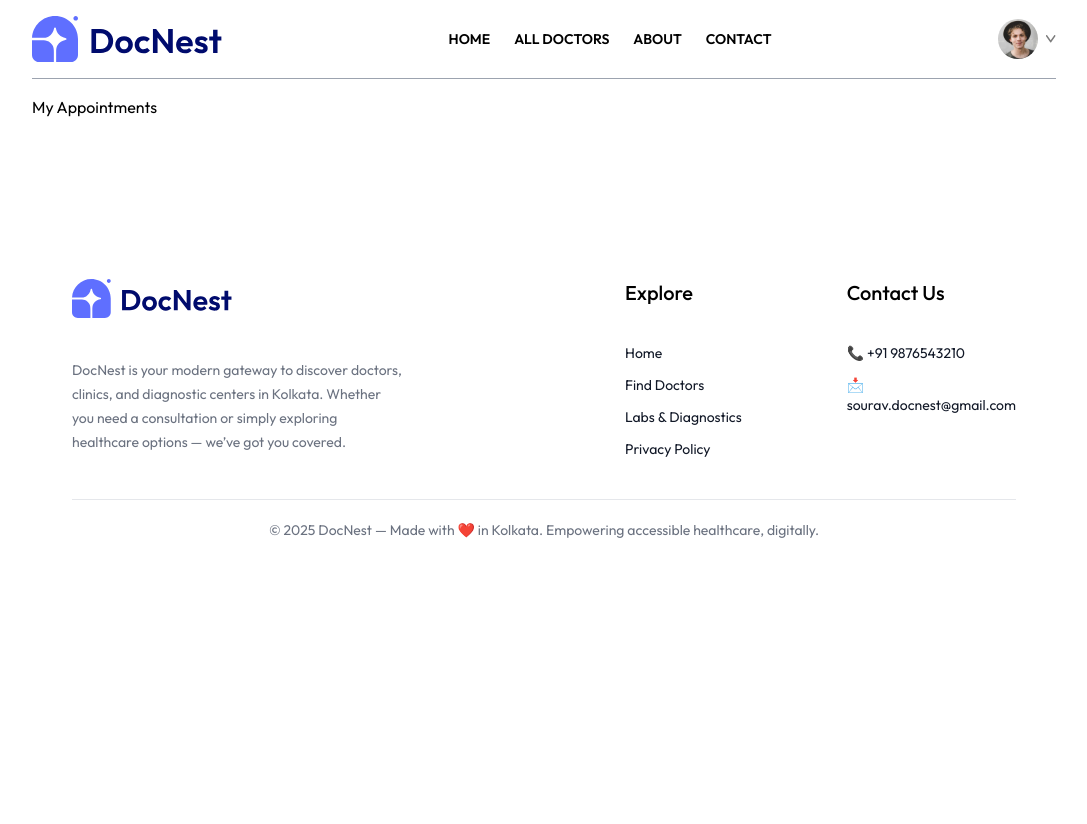
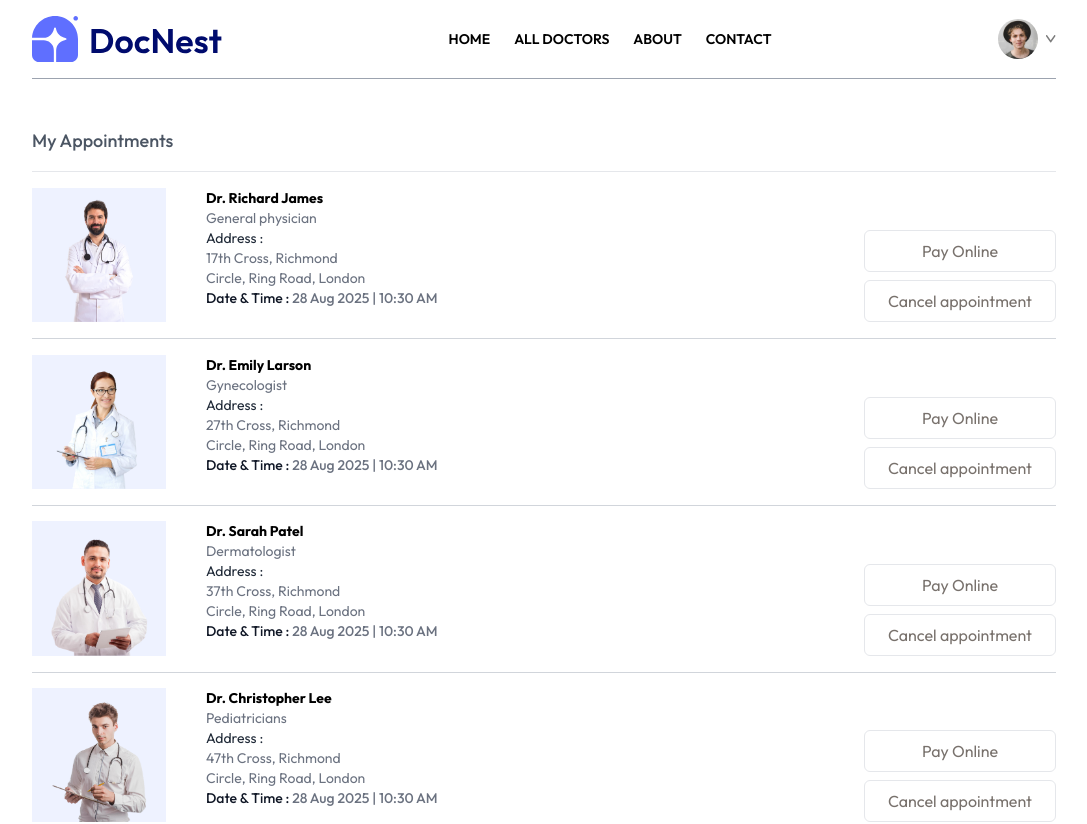
Before and after one commit to mahatasourav/DocNest, a React (Vite) app in the folder frontend/: page /my-appoinment in a window 1280 px wide. Shown: the top 824 px of the page, without its empty margins (96-1183 px from the left). Before the commit the page ends 800 px from the top, so only its background shows below. Built offline with nearby package versions, Linux system fonts and the light colour scheme; a web font is replaced by a local one.

Commit message:
feat: Refactor MyAppoinment component to use context and enhance UI layout

```diff
--- a/frontend/src/pages/MyAppoinment.jsx
+++ b/frontend/src/pages/MyAppoinment.jsx
@@ -1,9 +1,49 @@
-import React from "react";
+import React, { useContext } from "react";
+import { AppContext } from "../context/AppContext";
 
 const Myappoinment = () => {
+  const { doctors } = useContext(AppContext);
   return (
-    <div>
-      <h1>My Appointments</h1>
+    <div className="flex flex-col gap-4 mt-12">
+      <p className="text-gray-600 font-medium text-lg ">My Appointments</p>
+      <hr cclassName="h-[0.5px] bg-gray-300 border-none my-4" />
+      <div>
+        {doctors.slice(0, 4).map((item, index) => (
+          <div>
+            <div key={index} className="flex gap-10 justify-between ">
+              <div>
+                <img
+                  className="w-[134px] bg-indigo-50"
+                  src={item.image}
+                  alt=""
+                  srcset=""
+                />
+              </div>
+              <div className="flex-1 text-sm text-zinc-700 gap-3">
+                <p className="font-bold text-black">{item.name}</p>
+                <p className="text-sm text-gray-500">{item.speciality}</p>
+                <p className="text-md text-gray-800">Address :</p>
+                <p className="text-sm text-gray-500">{item.address.line1}</p>
+                <p className="text-sm text-gray-500">{item.address.line2}</p>
+                <p className="text-sm text-gray-900 font-medium">
+                  Date & Time :{" "}
+                  <span className=" text-gray-500">28 Aug 2025 | 10:30 AM</span>
+                </p>
+              </div>
+              <div></div>
+              <div className="flex flex-col gap-2 justify-end  ">
+                <button className="tex-sm text-stone-500 sm:min-w-48 text-center py-2 border hover:bg-primaryColor hover:text-white transition-all duration-300 rounded-md">
+                  Pay Online
+                </button>
+                <button className="tex-sm text-stone-500 sm:min-w-48 text-center py-2 rounded-md border hover:bg-red-600 hover:text-white transition-all duration-300">
+                  Cancel appointment
+                </button>
+              </div>
+            </div>
+            <hr className="h-[0.5px] bg-gray-300 border-none my-4" />
+          </div>
+        ))}
+      </div>
     </div>
   );
 };
```
